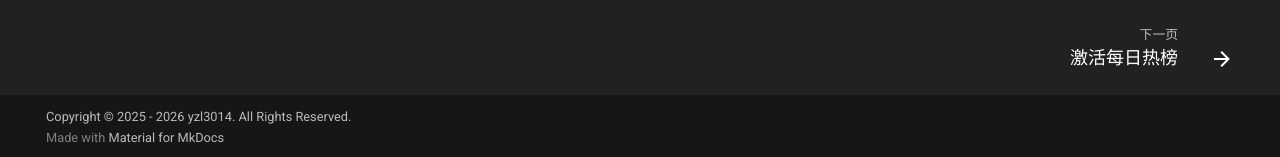
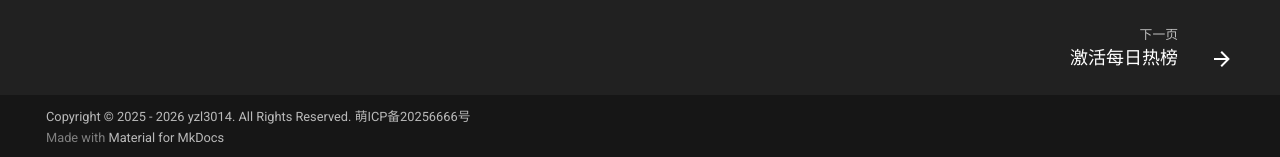
Before and after one commit to yzl3014/docs, an MkDocs documentation site: the page built from docs/index.md, in a window 1280 px wide. Shown: the part 740-897 px from the top of the page. Built offline with MkDocs 1.6.1 and Material for MkDocs 9.7.7, drawn with Linux system fonts in a browser that asks for light colours.

Commit message:
Update mkdocs.yml

```diff
--- a/mkdocs.yml
+++ b/mkdocs.yml
@@ -29,4 +29,4 @@ extra_javascript:
   - redirect.js
   - analytics.js
 
-copyright: Copyright &copy; 2025 - 2026 yzl3014. All Rights Reserved.
+copyright: Copyright &copy; 2025 - 2026 yzl3014. All Rights Reserved. <a href="https://icp.gov.moe/?keyword=20256666">萌ICP备20256666号</a>
```
